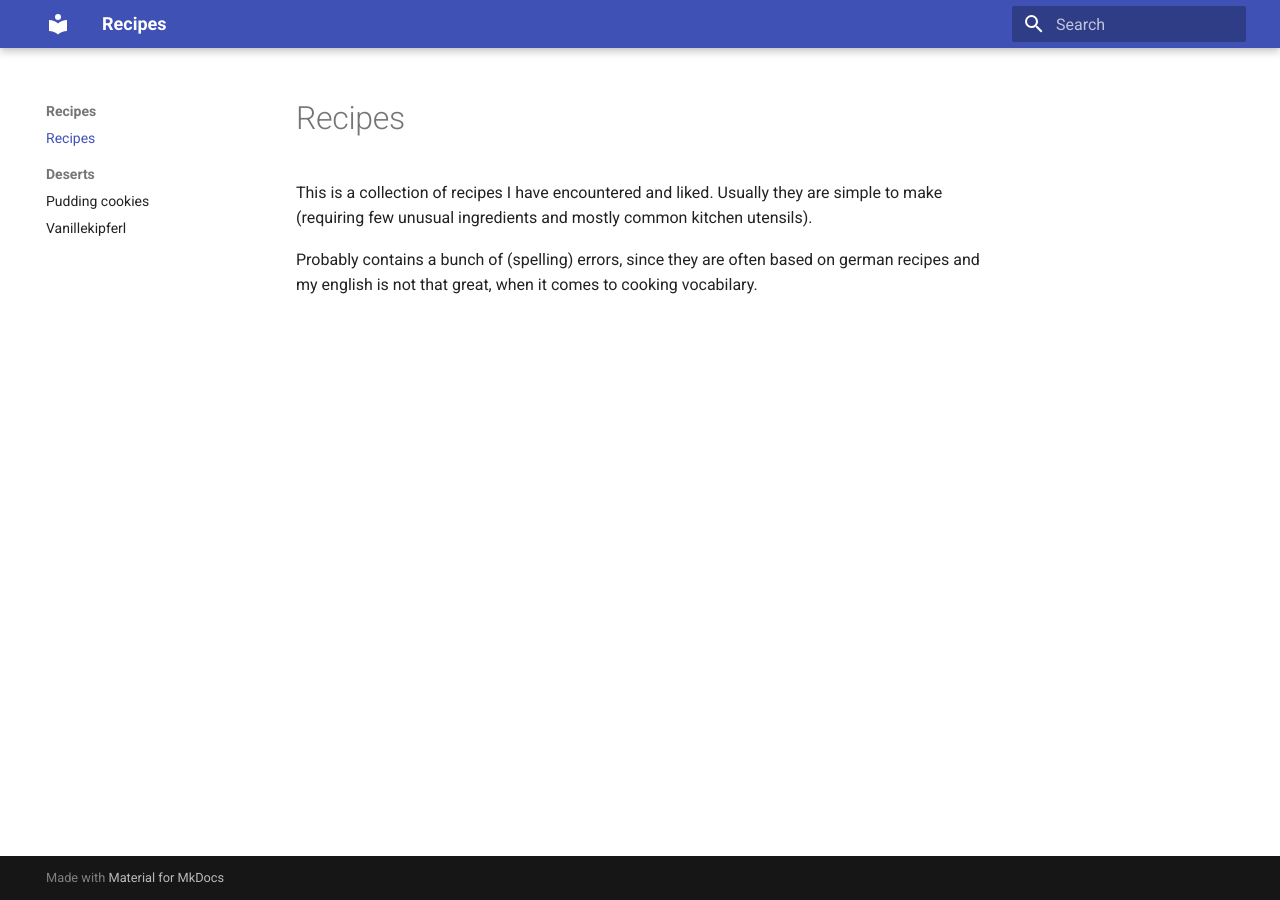
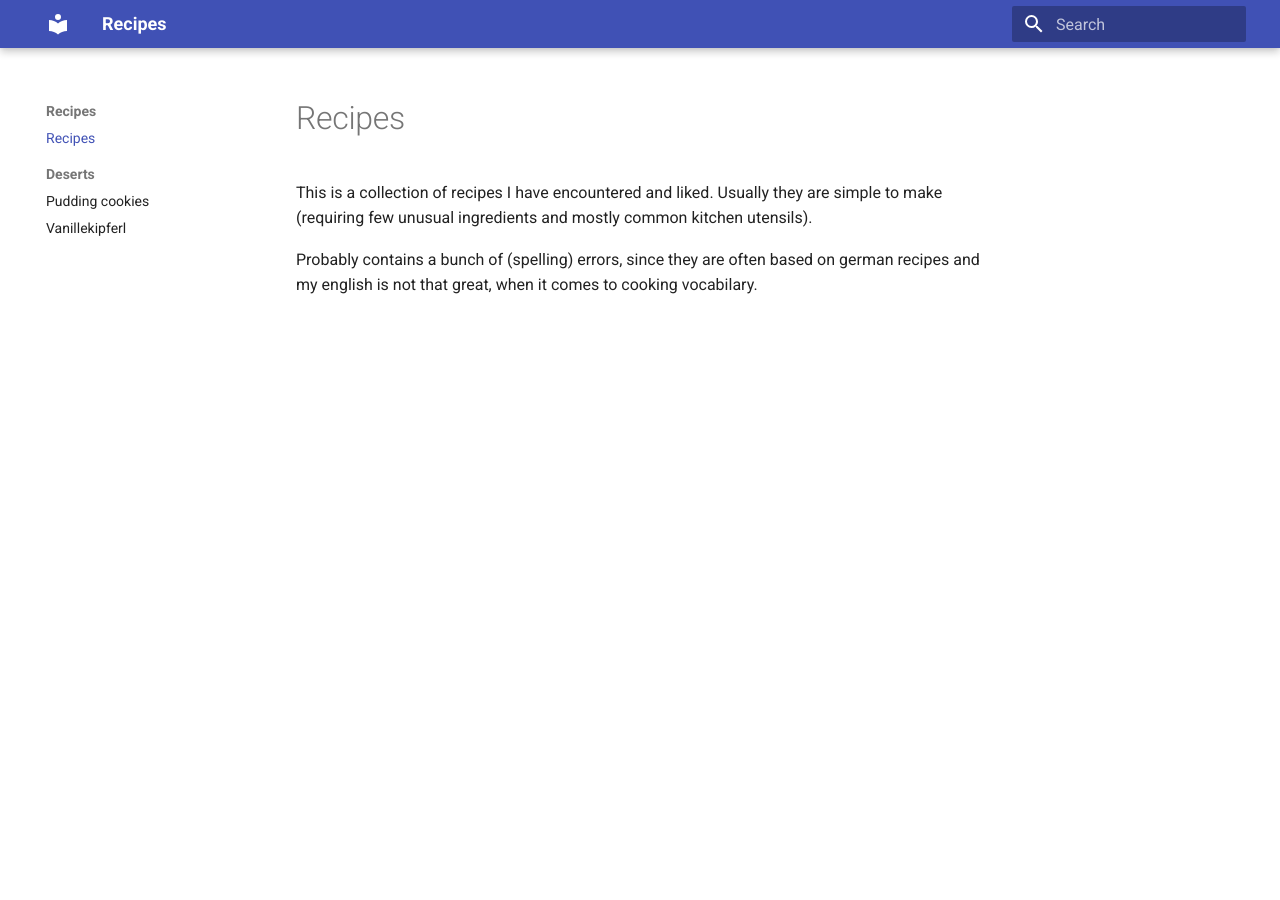
Before and after one commit to six-two/food_recipes, an MkDocs documentation site: the page built from docs/index.md, in a window 1280 px wide. Built offline with MkDocs 1.6.1 and Material for MkDocs 9.7.7, drawn with Linux system fonts in a browser that asks for light colours; part of the change alters nothing that is shown.

```diff
--- a/mkdocs.yaml
+++ b/mkdocs.yaml
@@ -1,5 +1,6 @@
 site_name: Recipes
 theme:
   name: material
+  custom_dir: overrides
   features:
   - navigation.sections
--- a/requirements.txt
+++ b/requirements.txt
@@ -1,2 +1,2 @@
-mkdocs==1.4.0
-mkdocs-material==8.5.5
+mkdocs==1.4.2
+mkdocs-material==9.0.0b4
```
Also changed, not shown: overrides/partials/footer.html (added).
